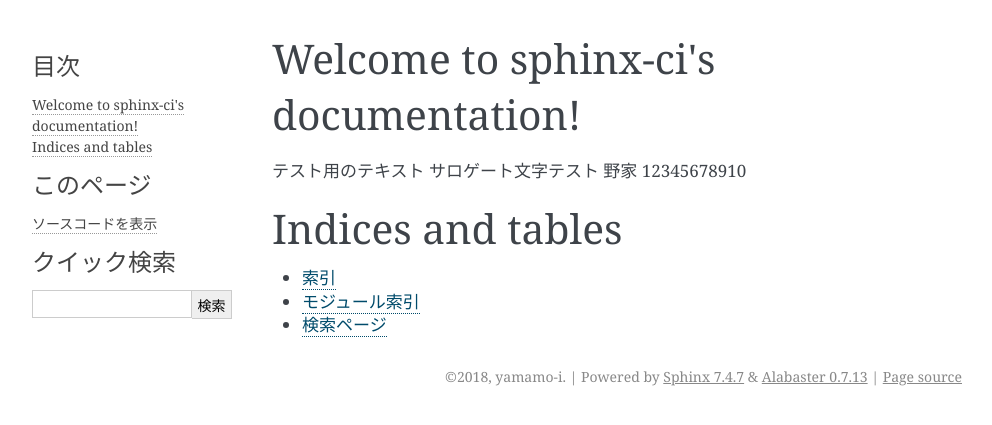
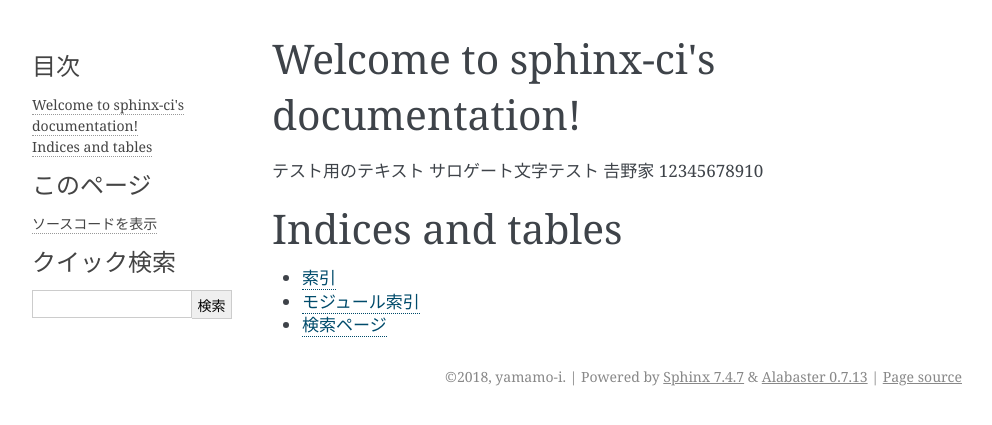
Before and after one commit to yamamo-i/sphinx-ci, a Sphinx documentation site: the page built from sphinx-txt/source/index.rst, in a window 1280 px wide. Shown: the top 425 px of the page, without its empty margins (148-1140 px from the left). Built offline with Sphinx 7.4.7, drawn with Linux system fonts in a browser that asks for light colours.

```diff
--- a/sphinx-txt/source/index.rst
+++ b/sphinx-txt/source/index.rst
@@ -8,7 +8,7 @@
 
 テスト用のテキスト
 サロゲート文字テスト
-野家
+𠮷野家
 12345678910
 
 .. toctree::
```
Also changed, not shown: 5 other files.
